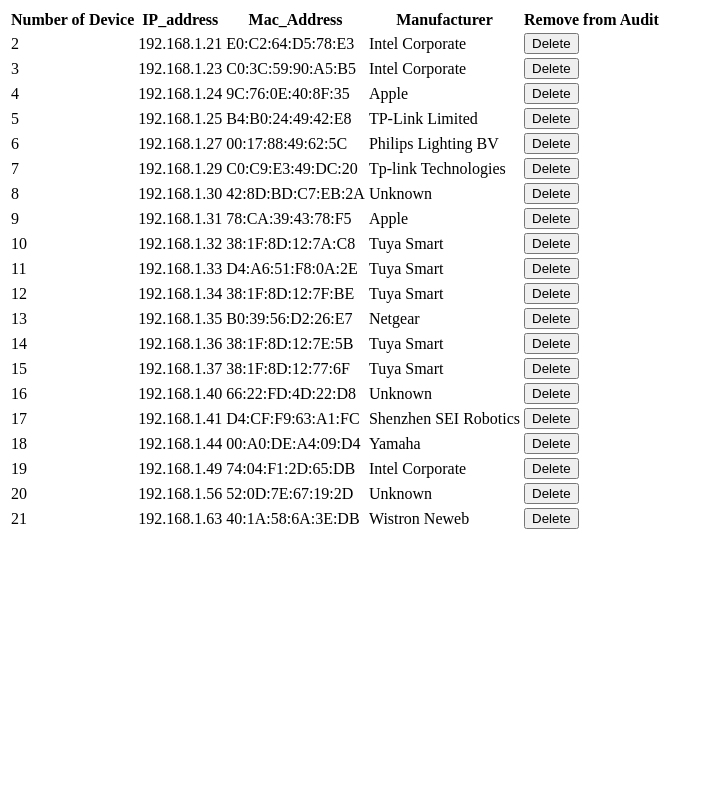
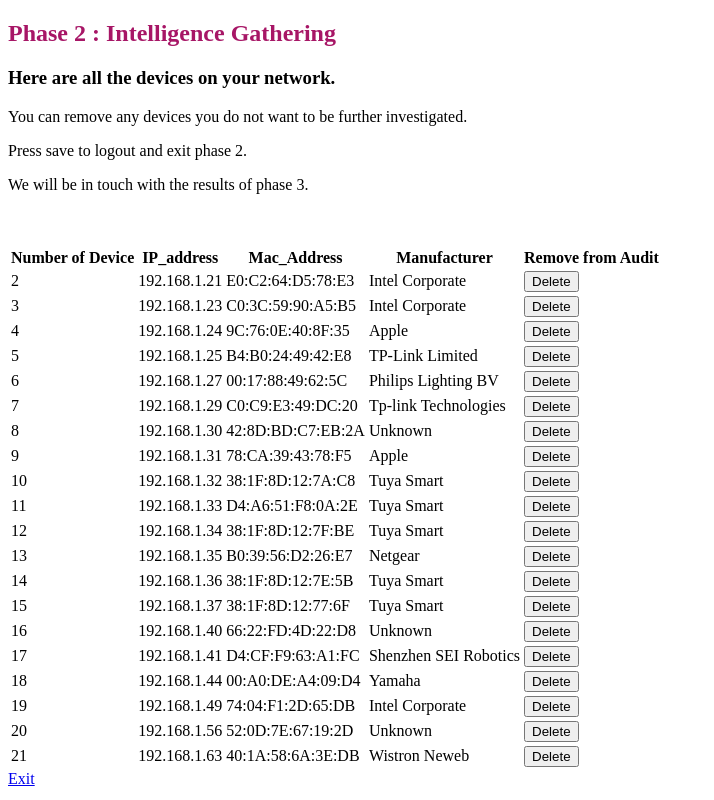
Before and after one commit to Nolene-Human/FANG_Scan, a Flask app: page /list in a window 1280 px wide. Shown: the whole page, without its empty margins (0-714 px from the left). Run offline with Flask 3, Linux system fonts and the light colour scheme; data comes from the database, SQL or seed files in the repository; some libraries are stand-ins or nearby versions.

Commit message:
exit tab added

```diff
--- a/fang.py
+++ b/fang.py
@@ -151,6 +151,11 @@ def delete():
 
         return redirect(url_for('list'))
 
+@app.route("/exit")
+def exit():
+    user.clear()
+    devices.clear()
+    return render_template("exit.html")
 
 @app.route("/welcome")
 def welcome():
--- /dev/null
+++ b/templates/exit.html
@@ -0,0 +1,2 @@
+<br><br>
+<h1 style="color:rgb(167, 22, 102)">You are logged out</h1>
--- a/templates/intel_gather.html
+++ b/templates/intel_gather.html
@@ -5,7 +5,7 @@
 </head>
 <body>
 
-    <h2 style="color:rgb(167, 22, 102)">Step 2 : Intelligence Gathering </h2>
+    <h2 style="color:rgb(167, 22, 102)">Phase 2 : Intelligence Gathering </h2>
     <h3>During this phase you will scan your network for connected devices.
      Please ensure all devices you like to test is now online.</h3>
      <br><br>
--- a/templates/list.html
+++ b/templates/list.html
@@ -3,7 +3,12 @@
     <head>
     </head>
     <body>
-
+        <h2 style="color:rgb(167, 22, 102)">Phase 2 : Intelligence Gathering </h2>
+        <h3>Here are all the devices on your network. </h3>
+        <p>You can remove any devices you do not want to be further investigated.</p>
+        <p>Press save to logout and exit phase 2.</p>
+        <p>We will be in touch with the results of phase 3.</p>
+         <br><br>
         <table class="table">
             <thead>
                 <th>Number of Device</th>
@@ -27,6 +32,6 @@
             {%endfor%}
 
         </table>
-        <strong>{{msg}}</strong>
+        <a href="{{ url_for('exit') }}"> Exit </a>
     </body>
 </html>
```
